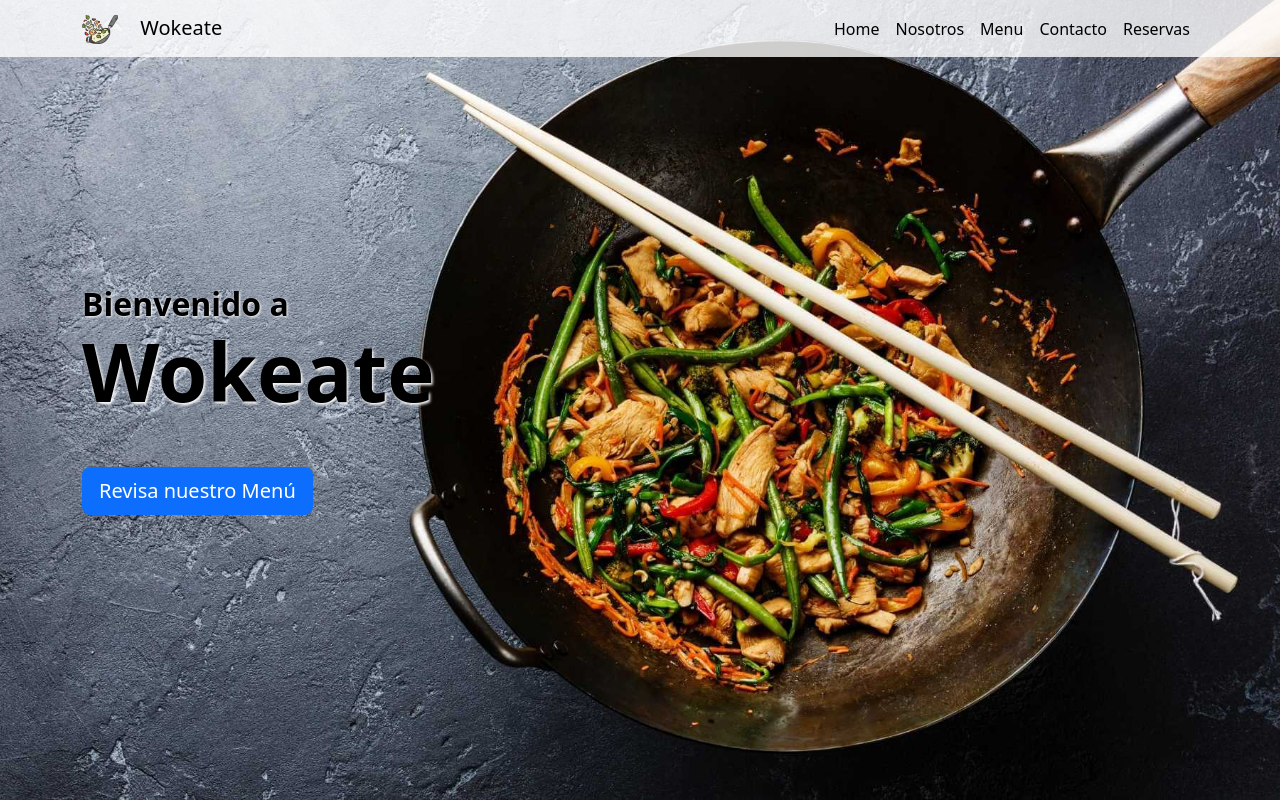
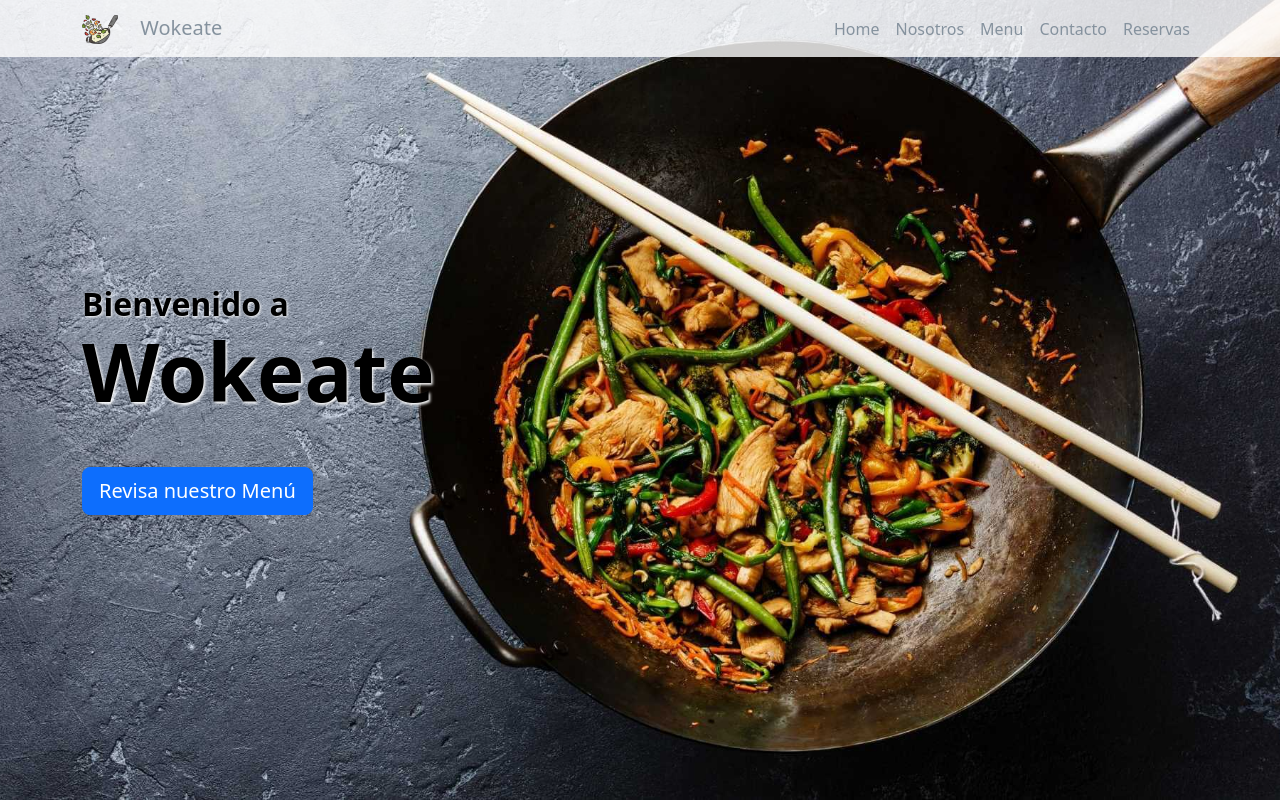
Before and after one commit to fgarciarey/WokApp, a React (Vite) app: page / in a window 1280 px wide. Shown: the top 800 px of the page. Built offline with nearby package versions, Linux system fonts and the light colour scheme.

Commit message:
Update NavBar.css
cambio de color de texto

```diff
--- a/src/Components/NavBar.css
+++ b/src/Components/NavBar.css
@@ -12,7 +12,7 @@
 /* Asegúrate de que el contenido del Navbar sea visible sobre el fondo transparente */
 .navbar-brand,
 .navbar-nav .nav-link {
-  color: black; /* Puedes ajustar el color del texto según tus preferencias */
+  color: rgb(133, 146, 158); /* Puedes ajustar el color del texto según tus preferencias */
 }
 
 /* Cambia el color del botón del Navbar al expandir */
```
